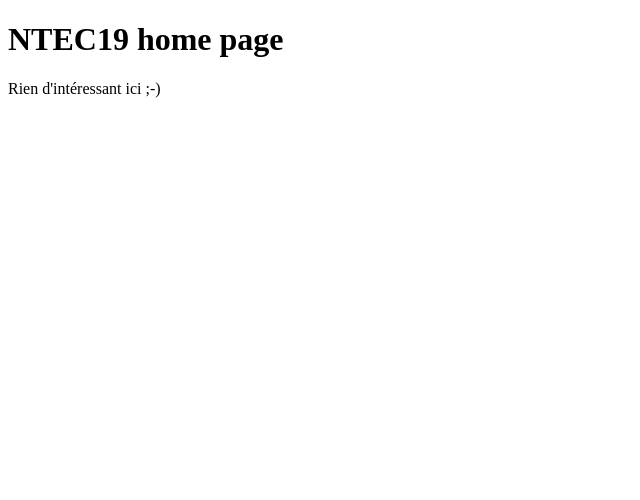
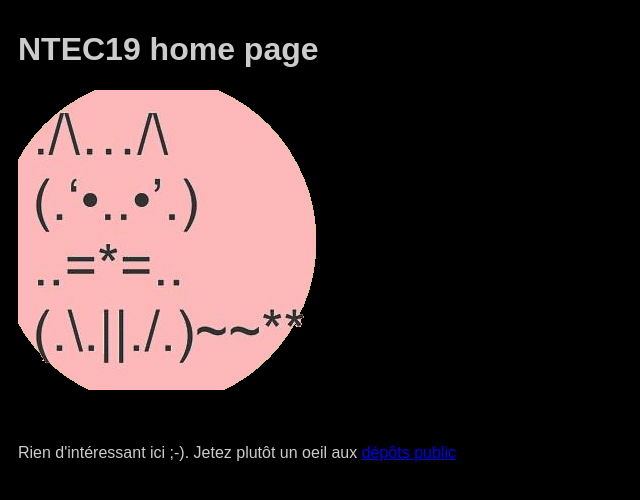
Before and after one commit to ntec19/ntec19.github.io, a plain HTML site: page index.html in a window 1280 px wide. Shown: the whole page, without its empty margins (0-640 px from the left). Drawn offline with Linux system fonts and the light colour scheme.

Commit message:
Update index.html

```diff
--- a/index.html
+++ b/index.html
@@ -1,7 +1,49 @@
-<!DOCTYPE html>
-<html>
-  <body>
-    <h1>NTEC19 home page</h1>
-    <p>Rien d'intéressant ici ;-)</p>
-  </body>
+<!DOCTYPE HTML>
+<html lang="fr">
+
+    <head>
+        <meta charset="UTF-8">
+
+        <meta http-equiv="Content-Language" content="fr">
+
+        <meta http-equiv="Cache-Control" Content="no-cache">
+        <meta http-equiv="Pragma" Content="no-cache">
+        <meta http-equiv="Expires" Content="0">
+
+        <style type="text/css">
+            html {
+                margin: 10px ;
+                padding: 0 ;
+            }
+            body {
+                background-color: #000000 ;
+                font-family: Arial, Verdana, sans-serif ;
+                font-size: 100% ;
+                color: #cccccc ;
+            }
+        </style>
+        <title>ntec19</title>
+    </head>
+
+
+    <body>
+
+        <h1>NTEC19 home page</h1>
+
+        <a href="https://github.com/ntec19"><img src="61155485.png"></a>
+
+        <p>
+            &nbsp;
+        </p>
+
+        <p>
+            Rien d'intéressant ici ;-). Jetez plutôt un oeil aux <a href="https://github.com/ntec19">dépôts public</a>
+        </p>
+
+        <p>
+            &nbsp;
+        </p>
+
+    </body>
+
 </html>
```
